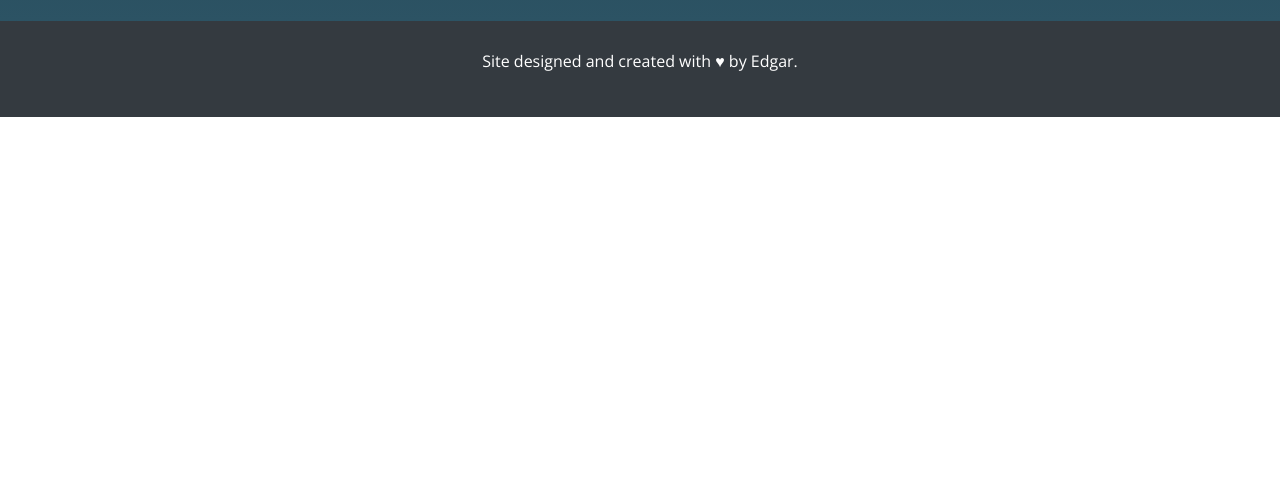
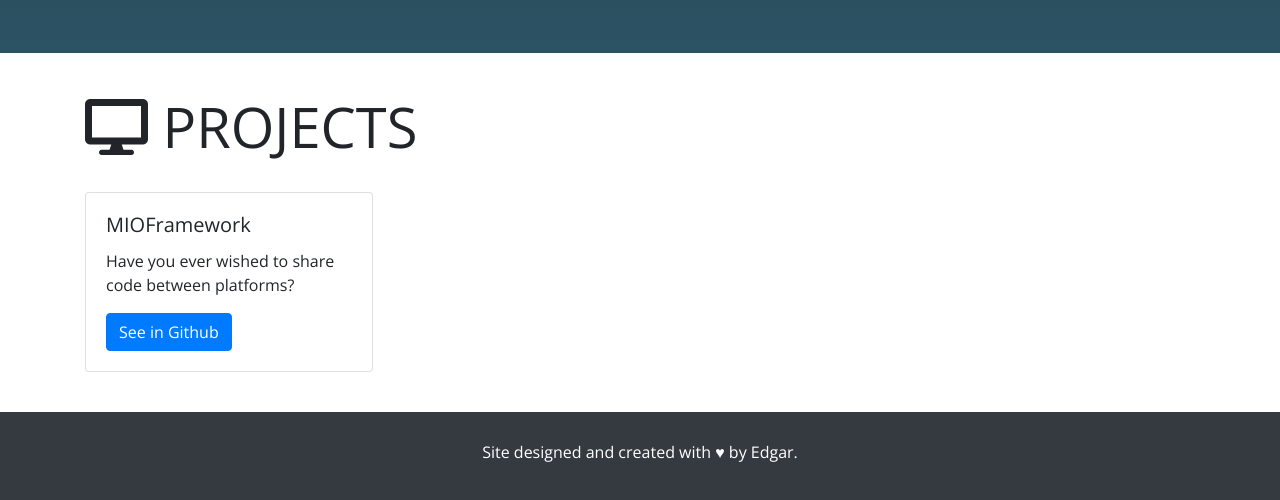
Before and after one commit to eddyc0de/eddyc0de.github.io, a website: page index.html in a window 1280 px wide. Shown: the part 1878-2378 px from the top of the page. Before the commit the page ends 1995 px from the top, so only its background shows below. Drawn offline with nearby package versions, Linux system fonts and the light colour scheme.

Commit message:
Add Projects section

```diff
--- a/css/themes/custom.css
+++ b/css/themes/custom.css
@@ -95,10 +95,18 @@ ul {
 	background: #0F2027;  /* fallback for old browsers */
 	background: -webkit-linear-gradient(to top, #2C5364, #203A43, #0F2027);  /* Chrome 10-25, Safari 5.1-6 */
 	background: linear-gradient(to top, #2C5364, #203A43, #0F2027); /* W3C, IE 10+/ Edge, Firefox 16+, Chrome 26+, Opera 12+, Safari 7+ */
+	padding: 40px 0;
 }
 .span-tech-row h1 {
 	color: #fff;
 	margin:0;
+}
+
+/******************************/
+/*** PROJECTS ***/
+/******************************/
+.span-tech-projects {
+	padding: 40px 0;
 }
 
 /******************************/
--- a/index.html
+++ b/index.html
@@ -29,12 +29,9 @@
 	      <li class="nav-item">
 	        <a class="nav-link" href="#techstack">Tech Stack</a>
 	      </li>
-	      <!-- <li class="nav-item">
+	      <li class="nav-item">
 	        <a class="nav-link" href="#projects">Projects</a>
 	      </li>
-	      <li class="nav-item">
-	        <a class="nav-link" href="#contact">Contact</a>
-	      </li> -->
 	    </ul>
 	  </div>
 	</nav>
@@ -62,7 +59,7 @@
 			<!-- ROW TECH STACK -->
 			<div id="techstack" class="row span-tech-row">
 				<div class="container">
-					<h1 class="display-5 py-4"><i class="fas fa-code"></i> TECH STACK</h1>
+					<h1 class="display-5"><i class="fas fa-code"></i> TECH STACK</h1>
 					<h4 class="text-white text-center m-4">I use the latest web technologies to make edge-cutting sites. </h4>
 					<div class="row">
 						<div class="col-12 col-sm-6 col-lg-4 my-4 text-center">
@@ -142,28 +139,26 @@
 			</div>
 			<!-- END ROW TECH STACK -->
 			<!-- ROW PROJECTS -->
-			<div id="projects" class="d-none row span-tech-projects">
+			<div id="projects" class="row span-tech-projects">
 				<div class="container">
 					<div class="row">
 						<div class="col-12">
-							<h1 class="display-4 py-4"><i class="fas fa-desktop"></i> PROJECTS</h1>
+							<h1 class="display-4 pb-4"><i class="fas fa-desktop"></i> PROJECTS</h1>
 						</div>
 					</div>
-				</div>
+					<div class="row">
+						<div class="col-12">
+							<div class="card" style="width: 18rem;">
+								<div class="card-body">
+									<h5 class="card-title">MIOFramework</h5>
+									<p class="card-text">Have you ever wished to share code between platforms?</p>
+									<a href="https://github.com/miolabs/MIOFramework" target="_blank" class="btn btn-primary">See in Github</a>
+								</div>
+							</div>
+						</div>
+					</div>
 			</div>
 			<!-- END ROW PROJECTS -->
-			<!-- ROW CONTACT -->
-			<div id="contact" class="d-none row span-tech-contact">
-				<div class="container">
-					<div class="row">
-						<div class="col-12">
-							<h1 class="display-4 py-4"><i class="fas fa-comment"></i> CONTACT</h1>
-
-						</div>
-					</div>
-				</div>
-			</div>
-			<!-- END ROW CONTACT -->
 		</div>
 		<!-- END CONTAINER FLUID -->
 	</main>
```
